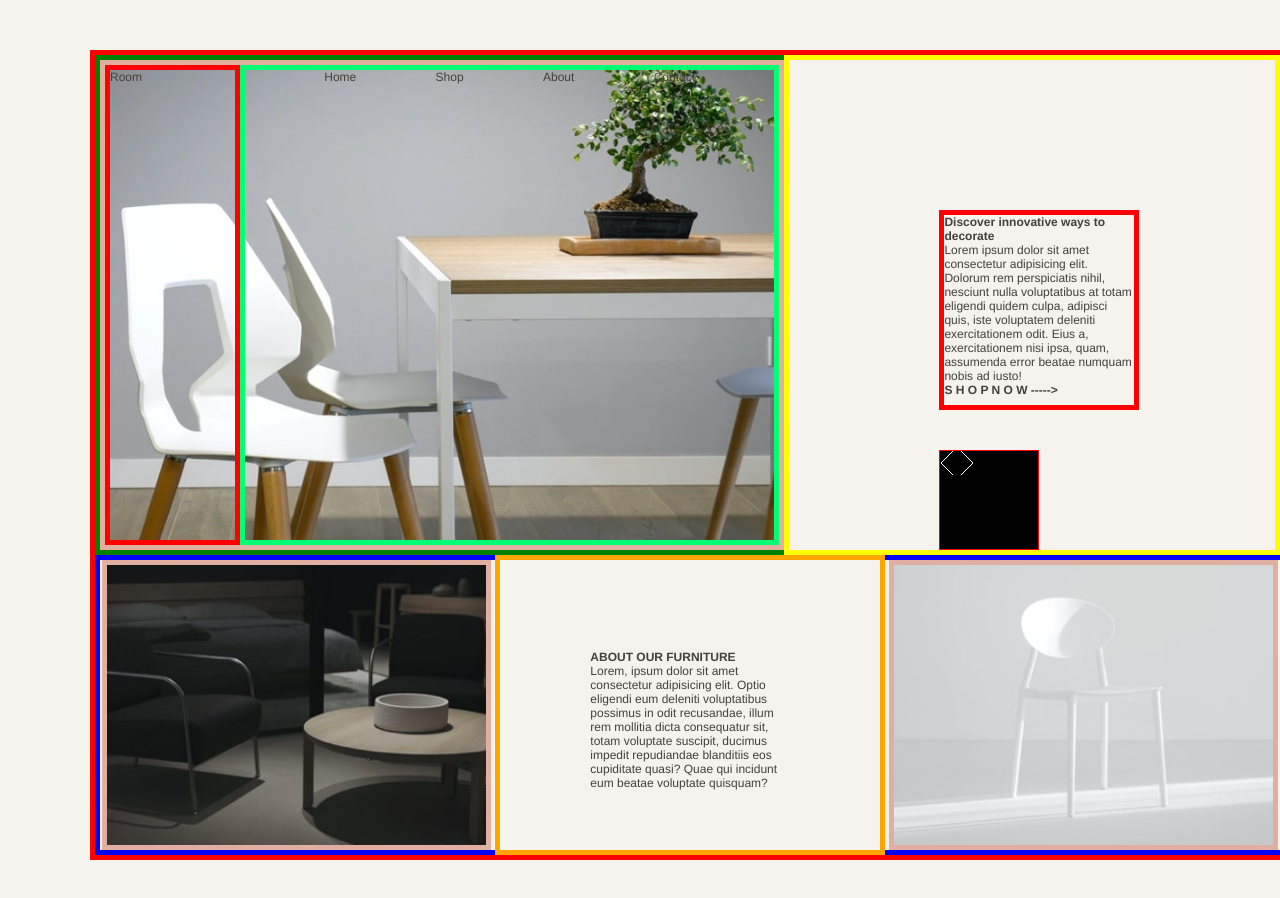
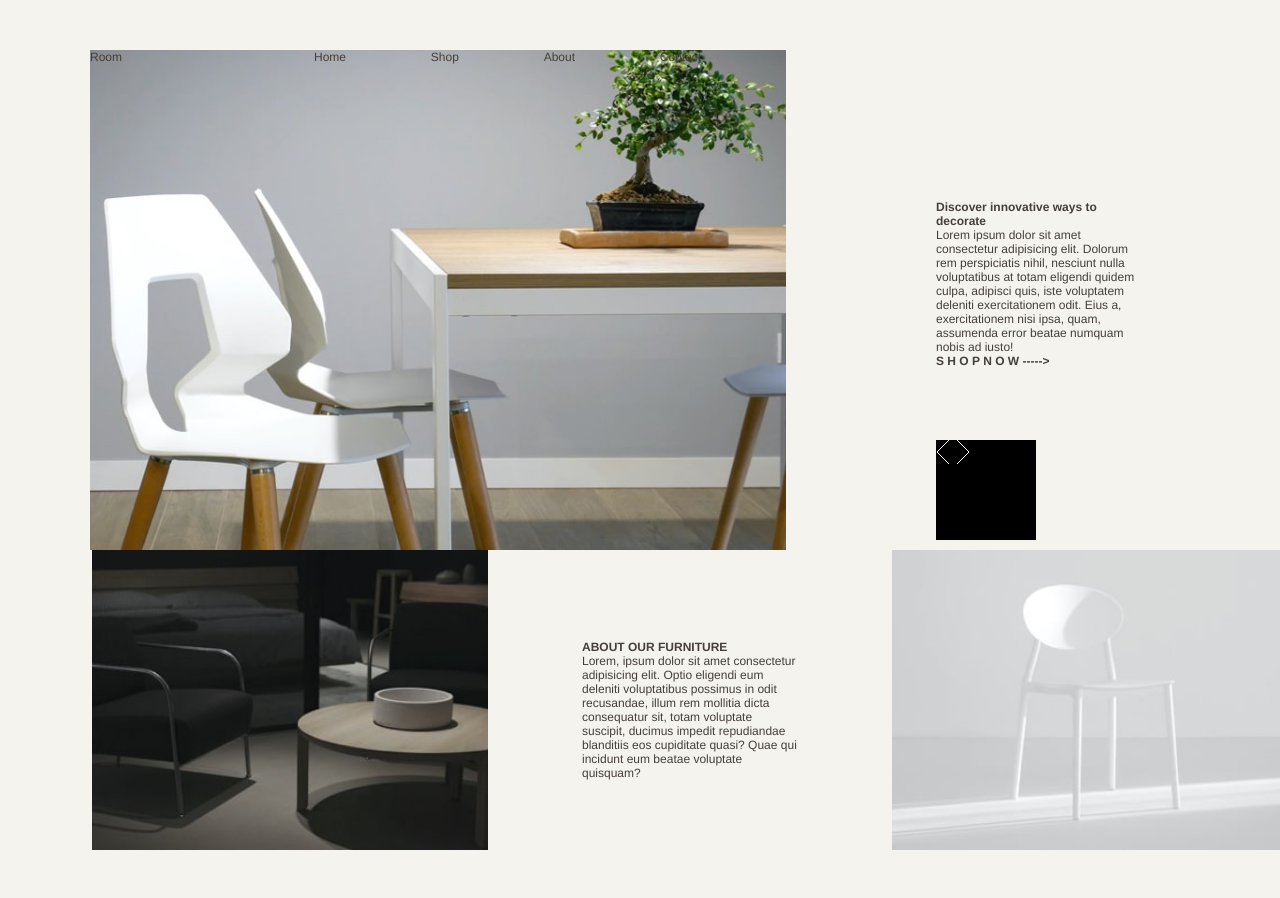
Before and after one commit to Mila-Kostic/furniture-shop-react, a React (Create React App) app: page / in a window 1280 px wide. Shown: the top 898 px of the page. Built offline with nearby package versions, Linux system fonts and the light colour scheme.

Commit message:
layout start

```diff
--- a/src/scss/index.css
+++ b/src/scss/index.css
@@ -23,13 +23,11 @@ body {
 .app-container {
   width: 1200px;
   height: 100vx;
-  border: 5px solid red;
   margin: 0 auto;
 }
 
 .section-t {
   height: 50rem;
-  border: 5px solid green;
   display: flex;
   flex-wrap: wrap;
   flex-direction: column;
@@ -42,16 +40,13 @@ body {
   background-position: center;
   background-size: cover;
   height: 50rem;
-  border: 5px solid rgb(224, 175, 160);
   width: 58%;
   display: flex;
 }
 .main-left-section .logo {
-  border: 5px solid red;
   width: 20%;
 }
 .main-left-section .navbar {
-  border: 5px solid rgb(0, 255, 115);
   display: flex;
   justify-content: space-evenly;
   align-items: start;
@@ -60,7 +55,6 @@ body {
 
 .main-right-section {
   height: 50rem;
-  border: 5px solid yellow;
   width: 42%;
   text-align: start;
   padding: 15rem;
@@ -69,7 +63,6 @@ body {
 
 .section-d {
   height: 30rem;
-  border: 5px solid blue;
   display: flex;
   flex-wrap: wrap;
   flex-direction: column;
@@ -82,13 +75,11 @@ body {
   background-position: center;
   background-size: cover;
   height: 30rem;
-  border: 5px solid rgb(224, 175, 160);
   width: 33%;
 }
 
 .info {
   height: 30rem;
-  border: 5px solid orange;
   width: 33%;
   text-align: start;
   padding: 9rem;
@@ -99,7 +90,6 @@ body {
   background-position: center;
   background-size: cover;
   height: 30rem;
-  border: 5px solid rgb(224, 175, 160);
   width: 33%;
 }
 
@@ -108,23 +98,19 @@ body {
   width: 30vw;
   display: flex;
   flex-flow: row wrap;
-  border: 5px solid rgb(97, 5, 59);
 }
 
 .info-discover {
   width: 20rem;
   height: 20rem;
-  border: 5px solid red;
 }
 
 .slider {
   bottom: 0px;
   background-color: black;
-  border: 5px solid rosybrown;
   align-self: flex-start;
   width: 10rem;
   height: 10rem;
-  border: 1px solid red;
   display: flex;
   margin-top: 4rem;
   margin-left: 0rem;
--- a/src/scss/index.scss
+++ b/src/scss/index.scss
@@ -104,12 +104,12 @@ body {
 .app-container {
   width: 1200px;
   height: 100vx;
-  border: 5px solid red;
+  // border: 5px solid red;
   margin: 0 auto;
 }
 .section-t {
   height: 50rem;
-  border: 5px solid green;
+  // border: 5px solid green;
   display: flex;
   flex-wrap: wrap;
   flex-direction: column;
@@ -121,16 +121,16 @@ body {
   background-position: center;
   background-size: cover;
   height: 50rem;
-  border: 5px solid rgba(224, 175, 160, 1);
+  // border: 5px solid rgba(224, 175, 160, 1);
   width: 58%;
   display: flex;
   .logo {
-    border: 5px solid red;
+    // border: 5px solid red;
     //display: flex;
     width: 20%;
   }
   .navbar {
-    border: 5px solid rgb(0, 255, 115);
+    // border: 5px solid rgb(0, 255, 115);
     display: flex;
     justify-content: space-evenly;
     align-items: start;
@@ -139,7 +139,7 @@ body {
 }
 .main-right-section {
   height: 50rem;
-  border: 5px solid yellow;
+  // border: 5px solid yellow;
   width: 42%;
   text-align: start;
   padding: 15rem;
@@ -147,7 +147,7 @@ body {
 }
 .section-d {
   height: 30rem;
-  border: 5px solid blue;
+  // border: 5px solid blue;
   display: flex;
   flex-wrap: wrap;
   flex-direction: column;
@@ -160,12 +160,12 @@ body {
   background-position: center;
   background-size: cover;
   height: 30rem;
-  border: 5px solid rgba(224, 175, 160, 1);
+  // border: 5px solid rgba(224, 175, 160, 1);
   width: 33%;
 }
 .info {
   height: 30rem;
-  border: 5px solid orange;
+  // border: 5px solid orange;
   width: 33%;
   text-align: start;
   padding: 9rem;
@@ -175,7 +175,7 @@ body {
   background-position: center;
   background-size: cover;
   height: 30rem;
-  border: 5px solid rgba(224, 175, 160, 1);
+  // border: 5px solid rgba(224, 175, 160, 1);
   width: 33%;
 }
 //
@@ -184,23 +184,23 @@ body {
   width: 30vw;
   display: flex;
   flex-flow: row wrap;
-  border: 5px solid rgb(97, 5, 59);
+  // border: 5px solid rgb(97, 5, 59);
 }
 .info-discover {
   width: 20rem;
   height: 20rem;
-  border: 5px solid red;
+  // border: 5px solid red;
 }
 
 .slider {
   //position: relative;
   bottom: 0px;
   background-color: black;
-  border: 5px solid rosybrown;
+  // border: 5px solid rosybrown;
   align-self: flex-start;
   width: 10rem;
   height: 10rem;
-  border: 1px solid red;
+  // border: 1px solid red;
   display: flex;
   margin-top: 4rem;
   margin-left: 0rem;
```
Also changed, not shown: 1 other file (tests, documents, lock files or other folders).
